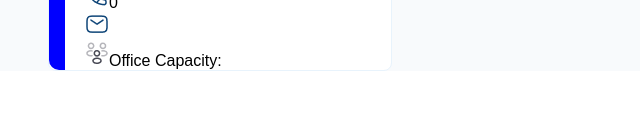
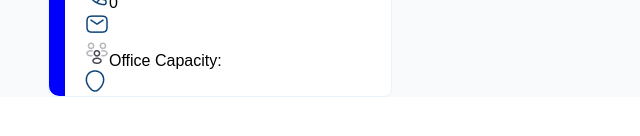
Before and after one commit to tony2tones/company-manager, an Angular app: page /office-view/1 in a window 1280 px wide. Both pictures are taken after a click on the element "More info". Shown: the part 240-376 px from the top of the page, without its empty margins (0-640 px from the left). Built offline with nearby package versions, Linux system fonts and the light colour scheme.

Commit message:
added icon

```diff
--- a/src/app/components/rooms/room/office.component.html
+++ b/src/app/components/rooms/room/office.component.html
@@ -29,7 +29,7 @@
             <img src="../../../../assets/people.png" alt="people" />Office
             Capacity: {{ officeCapacity }}
           </p>
-          <p>{{ address }}</p>
+          <img src="../../../../assets/local.png" alt="location" /><p>{{ address }}</p>
         </div>
         <img class="pen-edit" src="../../../../assets/Union.png" alt="pen" />
       </div>
```
